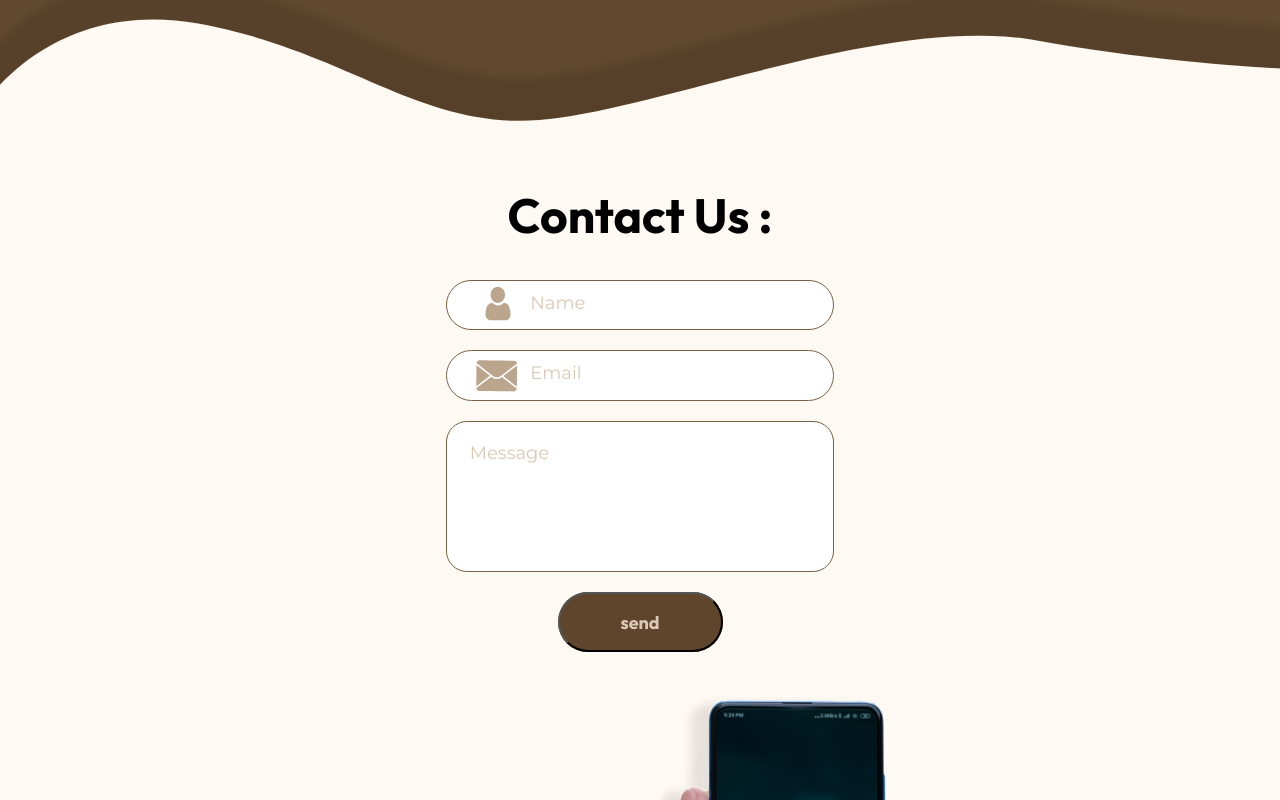
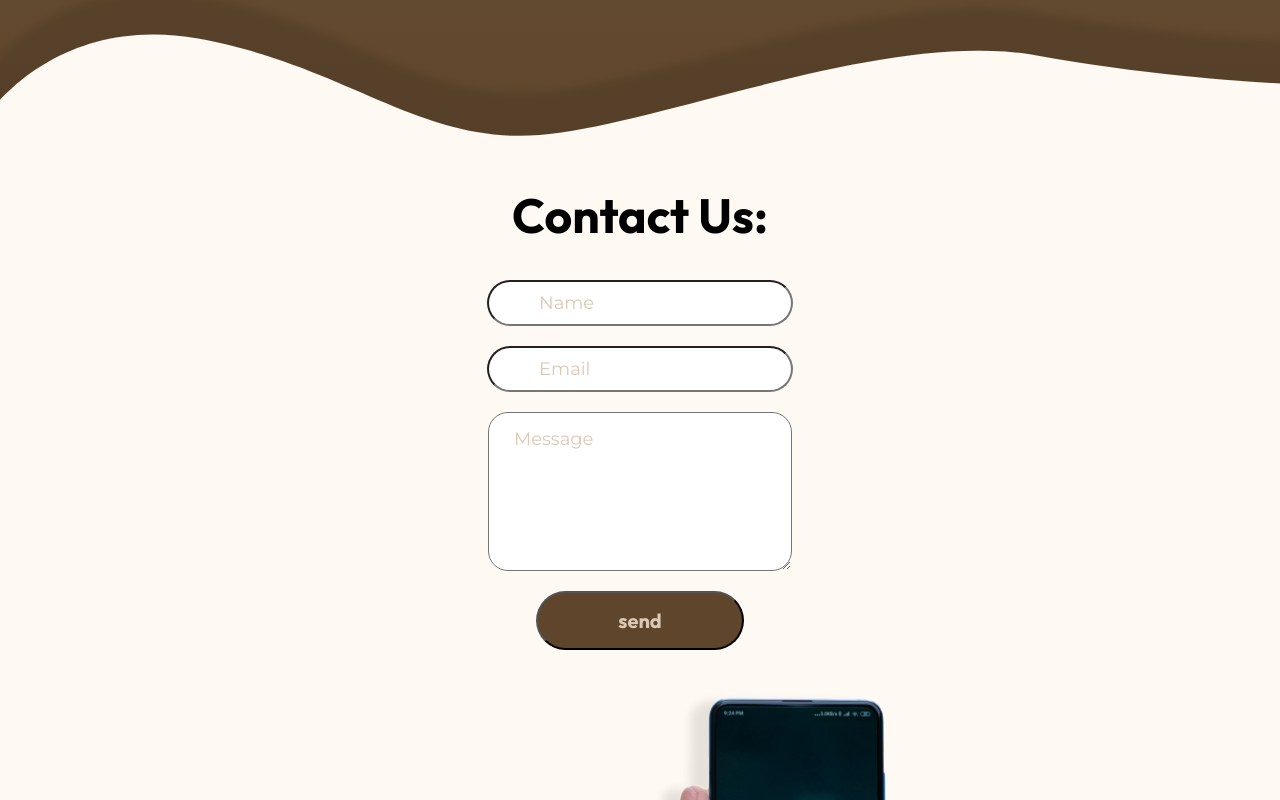
Before and after one commit to SulitCoffee/Main-Website, a website built with Parcel: page index.html in a window 1280 px wide. Shown: the part 3560-4360 px from the top of the page. Built offline with nearby package versions, Linux system fonts and the light colour scheme.

Commit message:
Working messsages first draft

```diff
--- a/index.css
+++ b/index.css
@@ -797,6 +797,8 @@
   color: var(--color-linen);
   z-index: 0;
 }
+/*-------------Contact US-------------*/
+/*-----Background-----*/
 .extention,
 .wave-bg {
   position: absolute;
@@ -818,6 +820,7 @@
   height: 1359px;
   z-index: 1;
 }
+/*-----Left side-----*/
 .contact_title {
   align-self: stretch;
   position: relative;
@@ -831,124 +834,6 @@
   height: 71px;
   flex-shrink: 0;
 }
-.name_bg,
-.contact_text {
-  position: absolute;
-}
-.name_bg {
-  width: 100%;
-  top: 0;
-  right: 0;
-  left: 0;
-  border-radius: var(--br-22xl);
-  background-color: var(--color-white);
-  border: 1px solid var(--color-dimbrown-100);
-  box-sizing: border-box;
-  height: 50px;
-}
-.contact_text {
-  width: 56.6%;
-  top: 10px;
-  left: 21.7%;
-  line-height: 27.5px;
-  display: inline-block;
-  height: 31px;
-}
-.users-icon {
-  position: absolute;
-  height: 69.6%;
-  width: 6.93%;
-  top: 12%;
-  right: 83.12%;
-  bottom: 18.4%;
-  left: 9.95%;
-  max-width: 100%;
-  overflow: hidden;
-  max-height: 100%;
-}
-.name {
-  align-self: stretch;
-  position: relative;
-  height: 50px;
-}
-.email_bg {
-  border-radius: var(--br-22xl);
-  background-color: var(--color-white);
-  border: 1px solid var(--color-dimbrown-100);
-  box-sizing: border-box;
-}
-.email_bg,
-.icon {
-  position: absolute;
-  width: 100%;
-  top: 0;
-  right: 0;
-  left: 0;
-  height: 51px;
-}
-.icon {
-  height: 61.76%;
-  width: 10.77%;
-  top: 19.61%;
-  right: 81.44%;
-  bottom: 18.63%;
-  left: 7.78%;
-  max-width: 100%;
-  overflow: hidden;
-  max-height: 100%;
-}
-.email {
-  align-self: stretch;
-  position: relative;
-  height: 51px;
-}
-.message_bg {
-  position: absolute;
-  width: 100%;
-  top: 0;
-  right: 0;
-  left: 0;
-  border-radius: var(--br-2xl);
-  background-color: var(--color-white);
-  border: 1px solid var(--color-dimbrown-100);
-  box-sizing: border-box;
-  height: 151px;
-}
-.message_text {
-  position: absolute;
-  width: 56.6%;
-  top: 19px;
-  left: 6.13%;
-  line-height: 27.5px;
-  display: inline-block;
-  height: 31px;
-}
-.message {
-  align-self: stretch;
-  position: relative;
-  height: 151px;
-}
-
-.send_button {
-  width: 165px;
-  position: relative;
-  height: 60px;
-  text-align: center;
-  display: inline-block;
-  font-size: var(--body-text);
-  font-family: var(--title);
-  color: var(--color-antiquewhite);
-  background-color: var(--color-dimbrown-300);
-  border-radius: var(--br-17xl);
-}
-
-.send_button :hover{
-  background-color: var(--color-linen);
-  color: var(--color-dimbrown-100);
-  height: 90%;
-  box-shadow: 0 10px 16px 0 var(--color-dimbrown-200), 0 5px 10px 0 var(--color-dimbrown-200);
-}
-
 .contact_details {
   flex: 1;
   display: flex;
@@ -959,6 +844,48 @@
   min-width: 388px;
   max-width: 388px;
 }
+.contact_container{
+  height: 100vh;
+  display: flex;
+  align-items: center;
+  justify-content: space-evenly;
+}
+.contact-inputs {
+  width: 250px;
+  height: 40px;
+  font-family: var(--body-text);
+  font-size: var(--body-text-size);
+  padding-left: 50px;
+  border-radius: 30px;
+}
+.contact_container textarea{
+  width: 275px;
+  height: 140px;
+  padding-top: 15px;
+  padding-left: 25px;
+  border-radius: 20px;
+}
+
+.contact-inputs:focus{
+  border: 5px solid var(--color-antiquewhite);
+}
+
+.contact-inputs::placeholder{
+  color: var(--color-antiquewhite);
+}
+
+.contact_container button{
+  display: flex;
+  align-items: center;
+  padding: 15px 80px;
+  font-size: var(--button-size);
+  font-family: var(--title);
+  color: var(--color-antiquewhite);
+  background-color: var(--color-dimbrown-300);
+  border-radius: 30px;
+  cursor: pointer;
+}
+/*-----Right Side-----*/
 .phone {
   top: 10px;
   width: 605px;
@@ -999,6 +926,8 @@
   text-align: center;
   color: var(--color-dimbrown-200);
 }
+
+/*-----Extra fix-----*/
 .contact-us,
 .contact_container,
 .SulitCoffeeShop {
--- a/index.html
+++ b/index.html
@@ -200,7 +200,28 @@
         <img class="wave-bg" alt="" src="./elements/footer-bg.svg" />
         <div class="extention"></div>
         <div class="contact_container">
-          <div class="contact_details">
+          <form action="https://api.web3forms.com/submit" method="POST" class="contact_details">
+            <div class="contact_title">
+              <b> Contact us:</b>
+            </div>
+            <input type="hidden" name="access_key" value="7a4d6ac0-c006-489a-9cc9-f9fcb67fdbf3">
+            <input type="text" name="name" placeholder="Name" class="contact-inputs" required>
+            <input type="email" name="email" placeholder="Email" class="contact-inputs" required>
+            <textarea name="message" placeholder="Message" class="contact-inputs"></textarea>
+            <button type="submit">send</button>
+          </form>
+          <div class="right-side">
+            <img class="phone" alt="" src="./elements/phone.png" />
+
+            <div class="phone_box"></div>
+            <div class="or-call-us-container">
+              <span>or call us using </span>
+              <b>+63-9XX-XXX-XXXX</b>
+            </div>
+          </div>
+        </div>
+
+          <!----<div class="contact_details">
             <b class="contact_title">Contact us :</b>
             <div class="name">
               <div class="name_bg"></div>
@@ -219,16 +240,8 @@
             <div class="send_button">
               <button class="button send_button">send</button>
             </div>
-          </div>
-          <div class="right-side">
-            <img class="phone" alt="" src="./elements/phone.png" />
+          </div>------>
 
-            <div class="phone_box"></div>
-            <div class="or-call-us-container">
-              <span>or call us using </span>
-              <b>+63-9XX-XXX-XXXX</b>
-            </div>
-          </div>
         </div>
       </div>
     </div>
```
